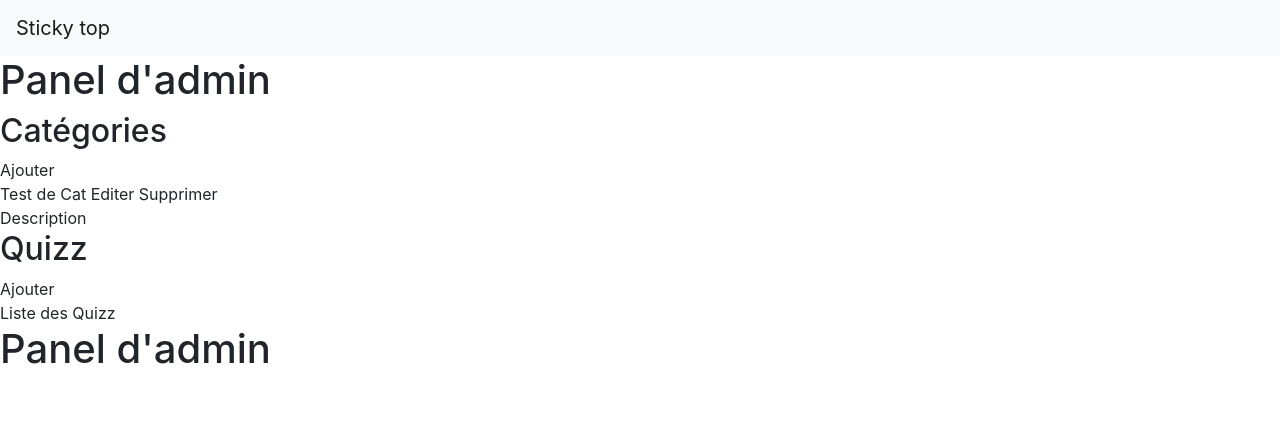
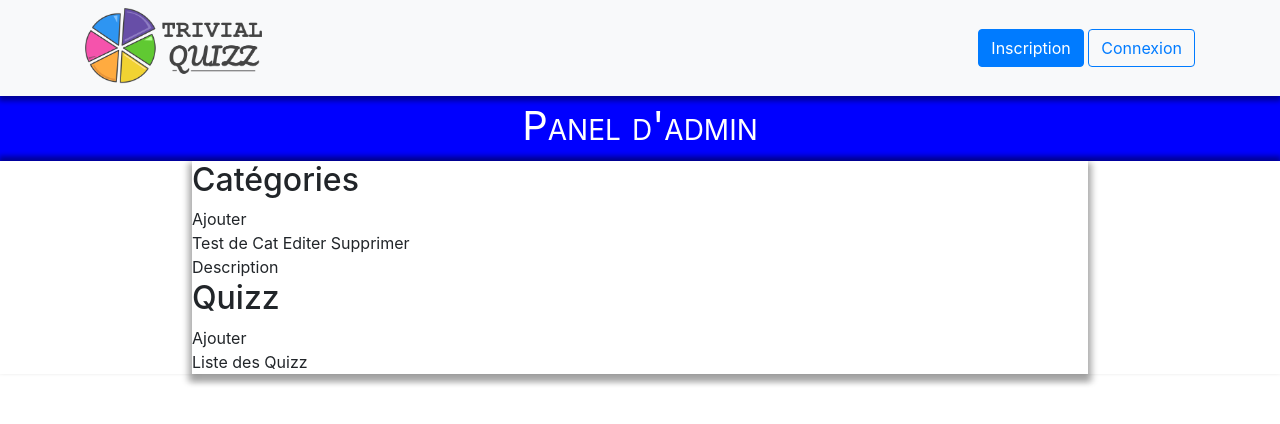
Before and after one commit to RomainBnfn/TrivialQuizz, a PHP site: page /admin.php in a window 1280 px wide. Shown: the top 424 px of the page. Run offline with PHP 8.4, Linux system fonts and the light colour scheme.

Commit message:
Debut de mise en page

```diff
--- a/trivialquizz/admin.php
+++ b/trivialquizz/admin.php
@@ -6,8 +6,10 @@
 </head>
 <body>
   <?php require_once "include/navbar.php"?>
+  <div class="bandeau-principal fond-bleu">Panel d'admin</div>
+  <div class="cadre-global">
+    <div class="cadre-central">
 
-  <h1>Panel d'admin</h1>
       <h2>Catégories</h2>
       <span>Ajouter</span>
       <div>
@@ -20,7 +22,10 @@
       <div>
         Liste des Quizz
       </div>
+    </div>
+  </div>
   <?php require_once "include/script.html"?>
-<h1>Panel d'admin</h1>
-</body>
+<!--
+require_once( ABSPATH . 'wp-admin/includes/admin.php' );
+--></body>
 </html>
--- a/trivialquizz/css/style.css
+++ b/trivialquizz/css/style.css
@@ -3,6 +3,28 @@
   height: 80px;
 	width: auto;
 }
+.bandeau-principal{
+	height: 65px;
+	text-align: center;
+	justify-content: center;
+	align-items: center;
+	font-size: 40px;
+	font-variant: small-caps;
+}
+.fond-bleu{
+	background-color: blue;
+	color: white;
+}
+.cadre-global{
+	box-shadow: 0px -4px 5px 1px rgba(0, 0, 0, .4);
+	display: flex;
+	width: 100vw;
+	justify-content: center;
+}
+.cadre-central{
+	box-shadow: 2px 5px 6px 3px rgba(0, 0, 0, .2), -2px 5px 6px 3px rgba(0, 0, 0, .2);
+	width: 70%;
+}
 nav {
-	color: blue;
+	box-shadow: 0px 4px 5px 1px rgba(0, 0, 0, .4);
 }
--- a/trivialquizz/include/header.html
+++ b/trivialquizz/include/header.html
@@ -1,4 +1,4 @@
-<link rel="stylesheet" href="css/style.css">
+<link rel="stylesheet" href="css/style.css" type="text/css" media="screen" />
 <meta charset="utf-8">
 <meta http-equiv="X-UA-Compatible" content="IE=edge">
 <link rel="stylesheet" href="https://stackpath.bootstrapcdn.com/bootstrap/4.1.3/css/bootstrap.min.css" integrity="sha384-MCw98/SFnGE8fJT3GXwEOngsV7Zt27NXFoaoApmYm81iuXoPkFOJwJ8ERdknLPMO" crossorigin="anonymous">
--- a/trivialquizz/include/navbar.php
+++ b/trivialquizz/include/navbar.php
@@ -1,5 +1,17 @@
 <nav class="navbar sticky-top navbar-light bg-light">
-  <a class="navbar-brand" href="#">Sticky top</a>
+  <div class="container">
+    <div>
+      <a href="index.php">
+          <img src="image/logo.png" class="img-logo" alt="Logo du Trivial Quizz" />
+      </a>
+    </div>
+    <div>
+      <span>
+        <button type="button" class="btn btn-primary">Inscription</button>
+        <button type="button" class="btn btn-outline-primary">Connexion</button>
+      </span>
+    </div>
+  </div>
 </nav>
 <!--
 <nav class="navbar navbar-default navbar-fixed-top" role="navigation">
```
Also changed, not shown: trivialquizz/index.php (+9 -1 lines). Lines whose indentation alone changed are shown as unchanged.
